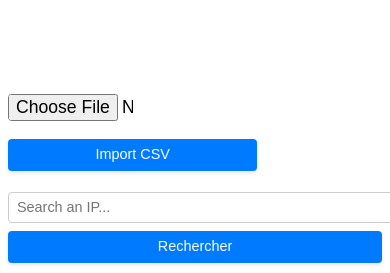
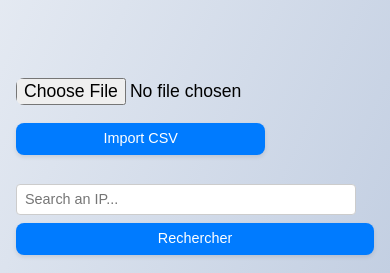
Before and after one commit to TodoniK/ip-locator, a Vue app in the folder frontend/: page / in a window 390 px wide. Shown: the part 568-841 px from the top of the page. Built offline with nearby package versions, Linux system fonts and the light colour scheme; no server answers.

Commit message:
✨ Amélioration de la réactivité mobile : ajustements de style pour CSVImport, DetailsPanel et SearchBar

```diff
--- a/frontend/src/components/CSVImport.vue
+++ b/frontend/src/components/CSVImport.vue
@@ -34,6 +34,8 @@ div {
   flex-direction: column;
   align-items: flex-start;
   justify-content: center;
+  border-radius: 0.5rem;
+  padding: 0.5rem;
 }
 
 input {
@@ -56,21 +58,20 @@ button {
 
 @media (max-width: 768px) {
   div {
-    position: static; /* Écrase la position absolue en mobile */
+    position: static;
     width: 100%;
     display: flex;
     flex-direction: column;
-    align-items: flex-start; /* Modifier ici pour alignement à gauche */
-    margin-bottom: 0.5rem;
+    align-items: flex-start;
   }
 
   input[type="file"] {
-    width: 33.33%;
-    text-align: left; /* Modifier ici pour alignement du texte à gauche */
-    margin-bottom: 0.5rem;
+    text-align: left;
+    margin-left: 1rem;
   }
 
   button {
+    margin-left: 1rem;
     width: 66.66%;
   }
 }
--- a/frontend/src/components/DetailsPanel.vue
+++ b/frontend/src/components/DetailsPanel.vue
@@ -88,9 +88,11 @@ export default {
   right: 0;
   z-index: 1000;
   background-color: #ffffff;
-  box-shadow: 0 0 30px rgba(0, 0, 0, 0.15);
+  box-shadow: 0 4px 12px rgba(0, 0, 0, 0.15);
   max-width: 33%;
   transition: all 0.3s ease-in-out;
+  border-top-left-radius: 1rem;
+  border-bottom-left-radius: 1rem;
 }
 
 .details-inner {
@@ -134,14 +136,12 @@ input {
 
 @media (max-width: 768px) {
   .details-panel {
-    position: fixed;
-    bottom: 0;
-    left: 0;
-    right: 0;
+    display: flex;
+    flex-direction: column;
+    align-items: stretch;
     height: 50vh;
     max-width: 100%;
-    border-top-left-radius: 20px;
-    border-top-right-radius: 20px;
+    border-radius: 20px;
     overflow-y: auto;
     padding: 1rem;
   }
--- a/frontend/src/components/SearchBar.vue
+++ b/frontend/src/components/SearchBar.vue
@@ -32,6 +32,8 @@ export default {
   left: 50%;
   transform: translateX(-50%);
   z-index: 1000;
+  border-radius: 0.5rem;
+  padding: 0.5rem;
 }
 
 @media (max-width: 768px) {
@@ -50,7 +52,7 @@ export default {
   }
 
   .search-bar input {
-    width: 100%;
+    width: 90%;
     margin-bottom: 0.5rem;
   }
 
--- a/frontend/src/index.css
+++ b/frontend/src/index.css
@@ -1,3 +1,5 @@
+@import url('https://fonts.googleapis.com/css2?family=Poppins:wght@400;600&display=swap');
+
 :root {
   --primary-color: #007bff;
   --primary-hover: #0056b3;
@@ -11,6 +13,13 @@
   --box-shadow-hover: 0 4px 8px rgba(0,0,0,0.15);
 }
 
+html, body {
+  font-family: 'Poppins', sans-serif;
+  background: linear-gradient(to bottom right, #f5f7fa, #c3cfe2);
+  margin: 0;
+  padding: 0;
+}
+
 button {
   display: inline-block;
   font-weight: 400;
@@ -20,7 +29,7 @@ button {
   padding: 0.375rem 0.75rem;
   font-size: 1rem;
   line-height: 1.5;
-  border-radius: 0.25rem;
+  border-radius: 0.5rem;
   background-color: var(--primary-color);
   transition: transform var(--transition-speed), box-shadow var(--transition-speed);
   box-shadow: var(--box-shadow);
@@ -74,9 +83,10 @@ button:active {
 
 input {
   padding: 0.5rem;
-  border-radius: 0.25rem;
+  border-radius: 0.5rem;
   border: 1px solid var(--primary-color);
   transition: border-color var(--transition-speed), box-shadow var(--transition-speed);
+  margin-bottom: 0.5rem;
 }
 
 input:focus {
```
